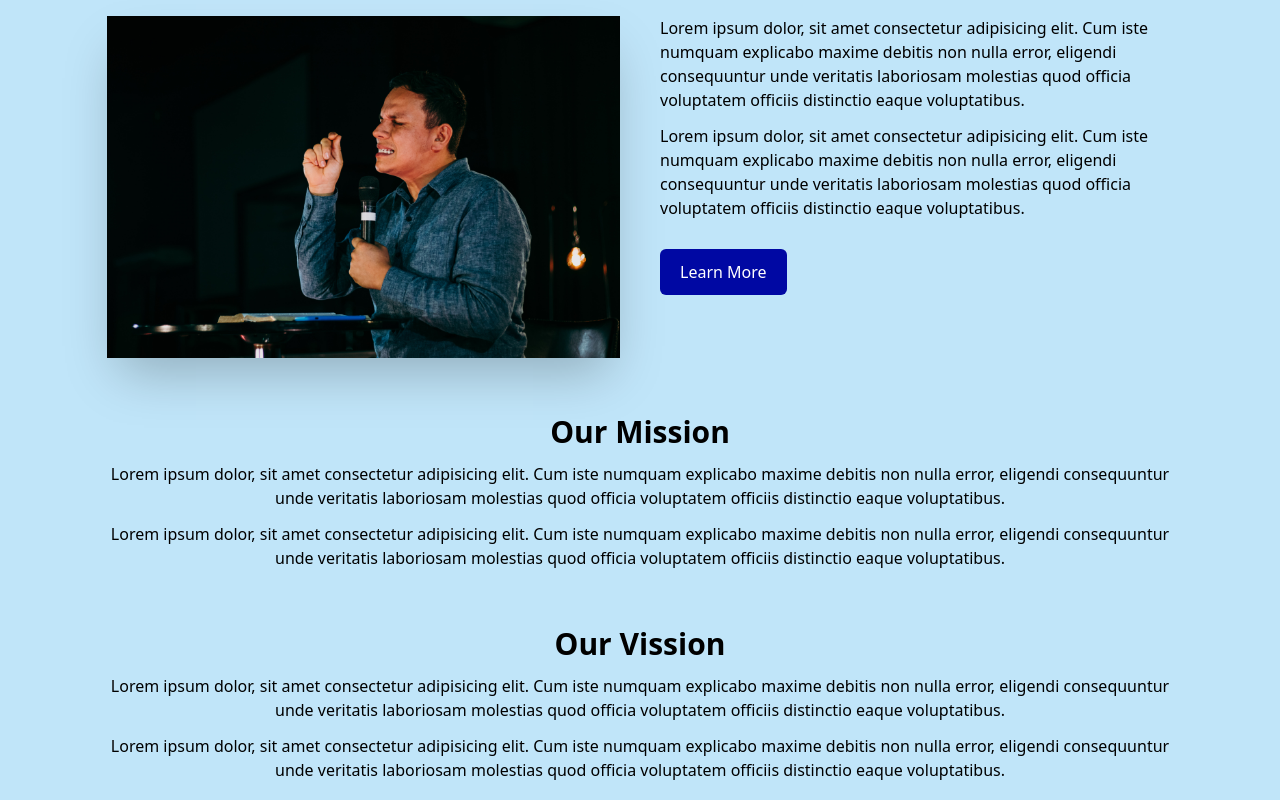
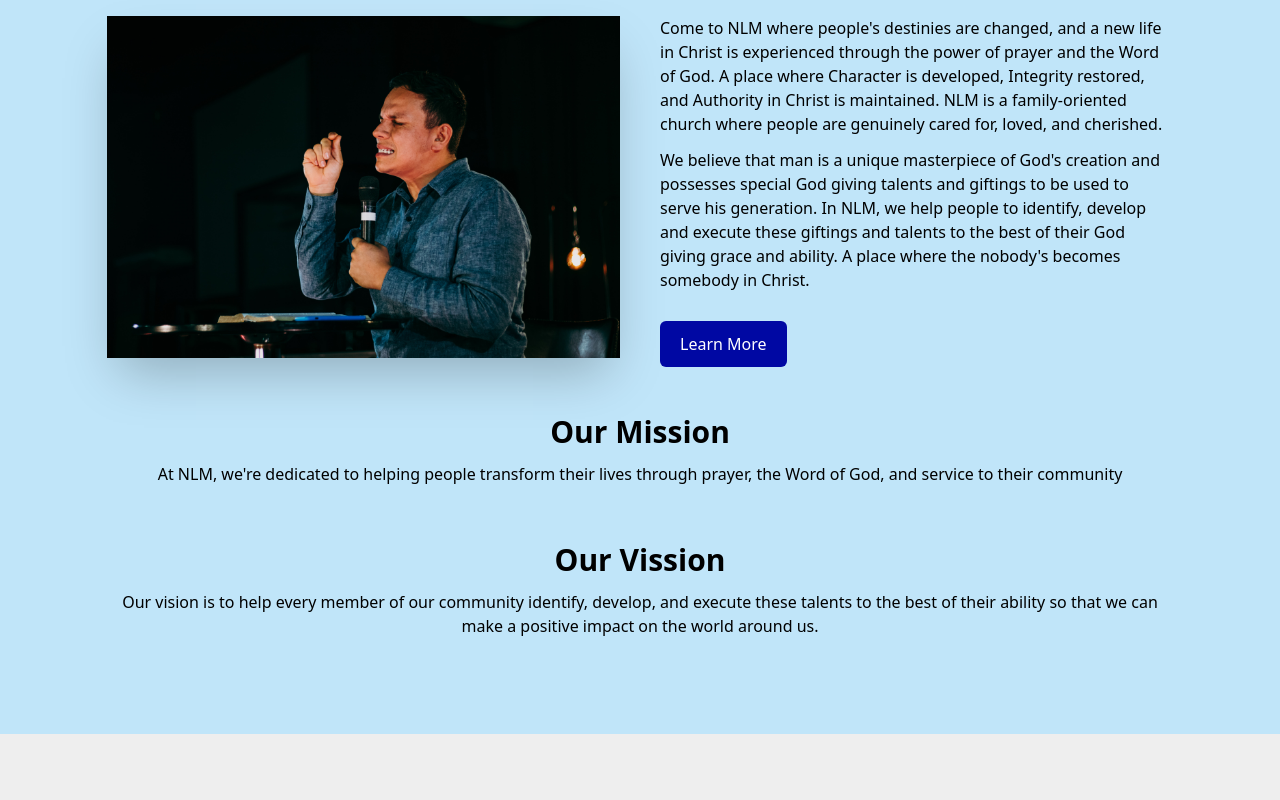
Before and after one commit to dammyolapaix/New-Life-Ministries-Website, a Next.js app: page / in a window 1280 px wide. Shown: the part 900-1700 px from the top of the page. Built offline with nearby package versions, Linux system fonts and the light colour scheme.

Commit message:
Added the hero message, mission and vision on the home page

```diff
--- a/pages/index.tsx
+++ b/pages/index.tsx
@@ -29,7 +29,7 @@ export default function Home() {
             <div className="flex justify-center items-center h-full">
               <div className="container text-white text-center">
                 <h1 className="font-bold text-4xl md:text-6xl mb-5">
-                  Welcome To New Life Ministries Amsterdam Website
+                  Experience the power of prayer and the Word of God at NLM
                 </h1>
                 <p className="text-2xl mb-10 font-light">
                   Join us today as we worship the Lord
@@ -56,21 +56,23 @@ export default function Home() {
                 <Image src={pastorPic} alt="pastorPic" className="shadow-2xl" />
                 <div>
                   <p className="mb-3">
-                    Lorem ipsum dolor, sit amet consectetur adipisicing elit.
-                    Cum iste numquam explicabo maxime debitis non nulla error,
-                    eligendi consequuntur unde veritatis laboriosam molestias
-                    quod officia voluptatem officiis distinctio eaque
-                    voluptatibus.
+                    Come to NLM where people&apos;s destinies are changed, and a
+                    new life in Christ is experienced through the power of
+                    prayer and the Word of God. A place where Character is
+                    developed, Integrity restored, and Authority in Christ is
+                    maintained. NLM is a family-oriented church where people are
+                    genuinely cared for, loved, and cherished.
                   </p>
                   <p className="mb-10">
-                    Lorem ipsum dolor, sit amet consectetur adipisicing elit.
-                    Cum iste numquam explicabo maxime debitis non nulla error,
-                    eligendi consequuntur unde veritatis laboriosam molestias
-                    quod officia voluptatem officiis distinctio eaque
-                    voluptatibus.
+                    We believe that man is a unique masterpiece of God&apos;s
+                    creation and possesses special God giving talents and
+                    giftings to be used to serve his generation. In NLM, we help
+                    people to identify, develop and execute these giftings and
+                    talents to the best of their God giving grace and ability. A
+                    place where the nobody&apos;s becomes somebody in Christ.
                   </p>
                   <Link
-                    href={'#'}
+                    href={'/about'}
                     className="px-5 py-3 bg-tertiary rounded-md text-white hover:bg-gradient-to-r from-primary to-secondary"
                   >
                     Learn More
@@ -84,16 +86,9 @@ export default function Home() {
               </h2>
               <div className="text-center">
                 <p className="mb-3">
-                  Lorem ipsum dolor, sit amet consectetur adipisicing elit. Cum
-                  iste numquam explicabo maxime debitis non nulla error,
-                  eligendi consequuntur unde veritatis laboriosam molestias quod
-                  officia voluptatem officiis distinctio eaque voluptatibus.
-                </p>
-                <p className="mb-10">
-                  Lorem ipsum dolor, sit amet consectetur adipisicing elit. Cum
-                  iste numquam explicabo maxime debitis non nulla error,
-                  eligendi consequuntur unde veritatis laboriosam molestias quod
-                  officia voluptatem officiis distinctio eaque voluptatibus.
+                  At NLM, we&apos;re dedicated to helping people transform their
+                  lives through prayer, the Word of God, and service to their
+                  community
                 </p>
               </div>
             </div>
@@ -103,16 +98,10 @@ export default function Home() {
               </h2>
               <div className="text-center">
                 <p className="mb-3">
-                  Lorem ipsum dolor, sit amet consectetur adipisicing elit. Cum
-                  iste numquam explicabo maxime debitis non nulla error,
-                  eligendi consequuntur unde veritatis laboriosam molestias quod
-                  officia voluptatem officiis distinctio eaque voluptatibus.
-                </p>
-                <p className="mb-10">
-                  Lorem ipsum dolor, sit amet consectetur adipisicing elit. Cum
-                  iste numquam explicabo maxime debitis non nulla error,
-                  eligendi consequuntur unde veritatis laboriosam molestias quod
-                  officia voluptatem officiis distinctio eaque voluptatibus.
+                  Our vision is to help every member of our community identify,
+                  develop, and execute these talents to the best of their
+                  ability so that we can make a positive impact on the world
+                  around us.
                 </p>
               </div>
             </div>
@@ -179,49 +168,6 @@ export default function Home() {
             </div>
           </div>
         </section>
-
-        {/*  Watch Us Online */}
-        {/* <section className="py-10 bg-light">
-          <div className="container">
-            <h2 className="font-semibold text-3xl text-center mb-10">
-              Watch Us Online
-            </h2>
-            <div className="grid grid-cols-1 md:grid-cols-2 gap-10">
-              <iframe
-                className="w-full"
-                height="315"
-                src="https://www.youtube.com/embed/DRCoraISqmE"
-                title="YouTube video player"
-                allow="accelerometer; autoplay; clipboard-write; encrypted-media; gyroscope; picture-in-picture; web-share"
-                allowFullScreen
-              ></iframe>
-              <iframe
-                width="560"
-                height="315"
-                src="https://www.youtube.com/embed/DRCoraISqmE"
-                title="YouTube video player"
-                allow="accelerometer; autoplay; clipboard-write; encrypted-media; gyroscope; picture-in-picture; web-share"
-                allowFullScreen
-              ></iframe>
-              <iframe
-                width="560"
-                height="315"
-                src="https://www.youtube.com/embed/DRCoraISqmE"
-                title="YouTube video player"
-                allow="accelerometer; autoplay; clipboard-write; encrypted-media; gyroscope; picture-in-picture; web-share"
-                allowFullScreen
-              ></iframe>
-              <iframe
-                width="560"
-                height="315"
-                src="https://www.youtube.com/embed/DRCoraISqmE"
-                title="YouTube video player"
-                allow="accelerometer; autoplay; clipboard-write; encrypted-media; gyroscope; picture-in-picture; web-share"
-                allowFullScreen
-              ></iframe>
-            </div>
-          </div>
-        </section> */}
 
         {/* Follow Us On Social Media */}
         <section className="py-20 font-semibold text-3xl text-center bg-gradient-to-b md:bg-gradient-to-r from-primary/90 to-tertiary/90 text-white">
```
